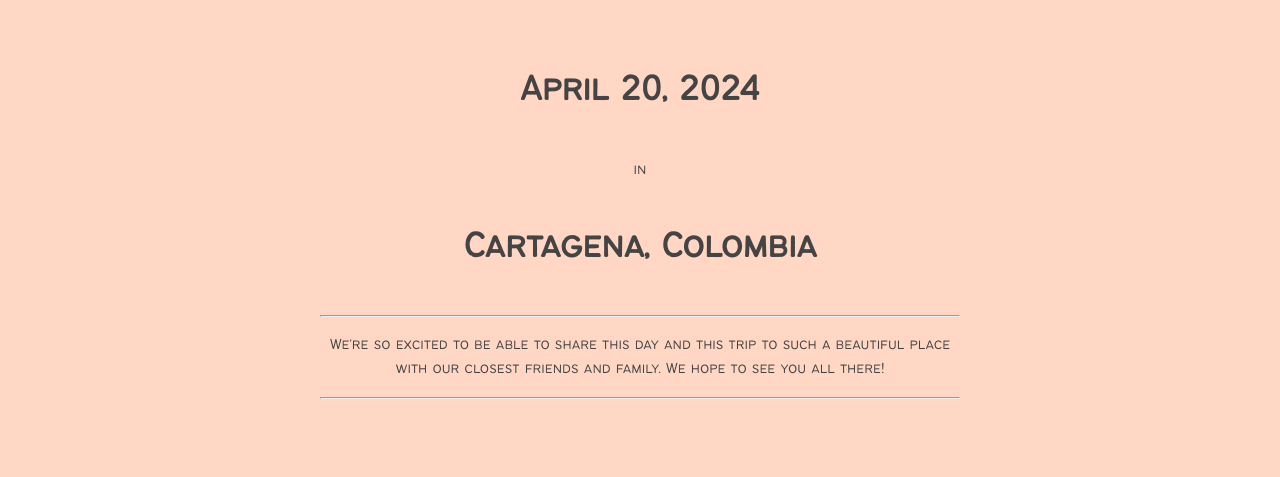
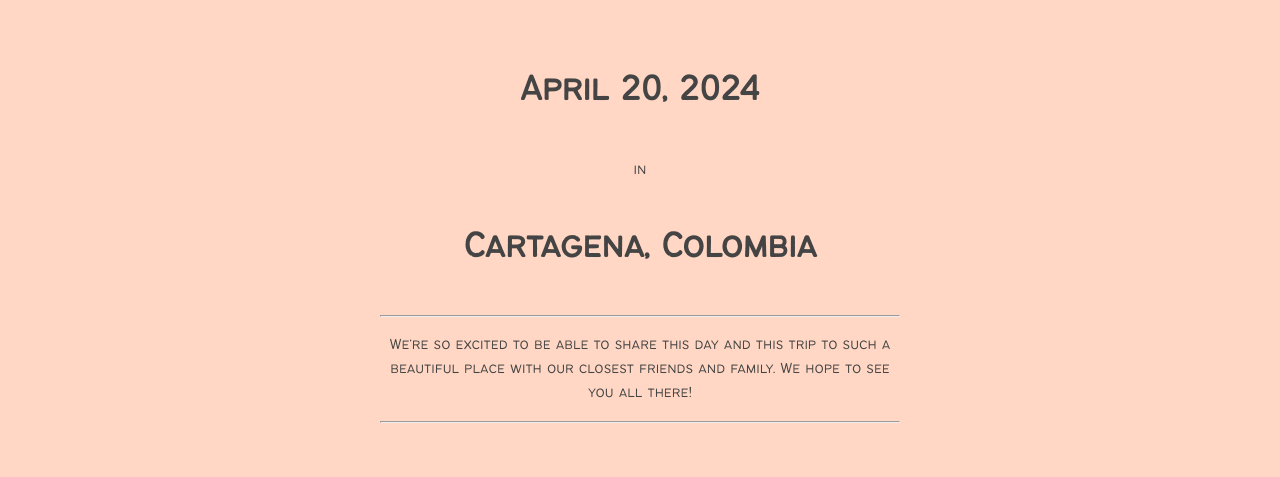
Before and after one commit to lpatino10/logandmargaret-wedding-site, an Astro site: page / in a window 1280 px wide. Shown: the part 1203-1680 px from the top of the page. Before the commit the page ends 1656 px from the top, so only its background shows below. Built offline with nearby package versions, Linux system fonts and the light colour scheme; Astro itself is replaced by a stand-in of ours.

Commit message:
Shrink max width for text

```diff
--- a/src/styles/global.css
+++ b/src/styles/global.css
@@ -111,5 +111,5 @@ blockquote {
 .text-container {
 	margin: auto;
 	padding: 20px 20px 46px 20px;
-	max-width: 80ch;
+	max-width: 65ch;
 }
```
